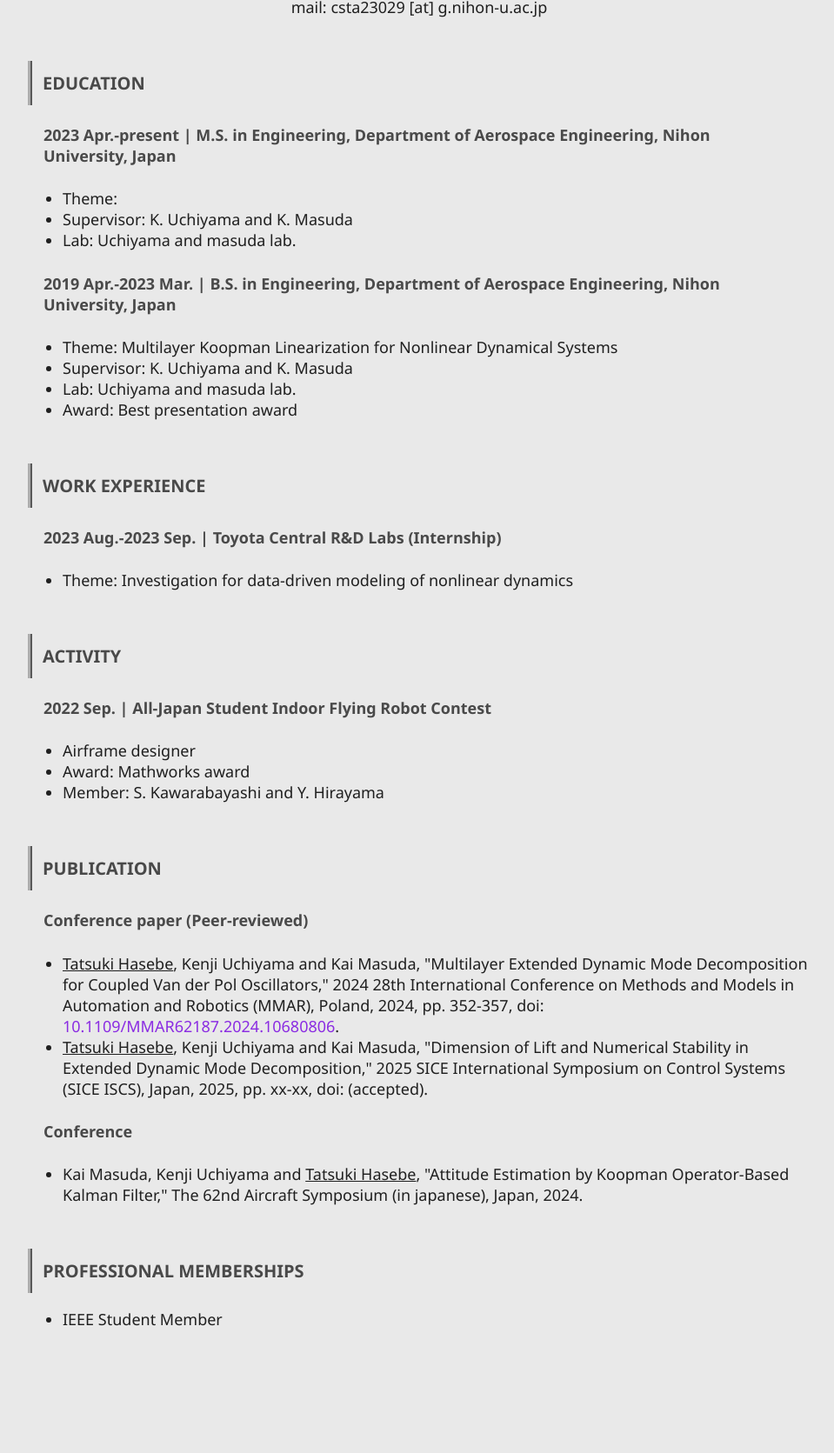
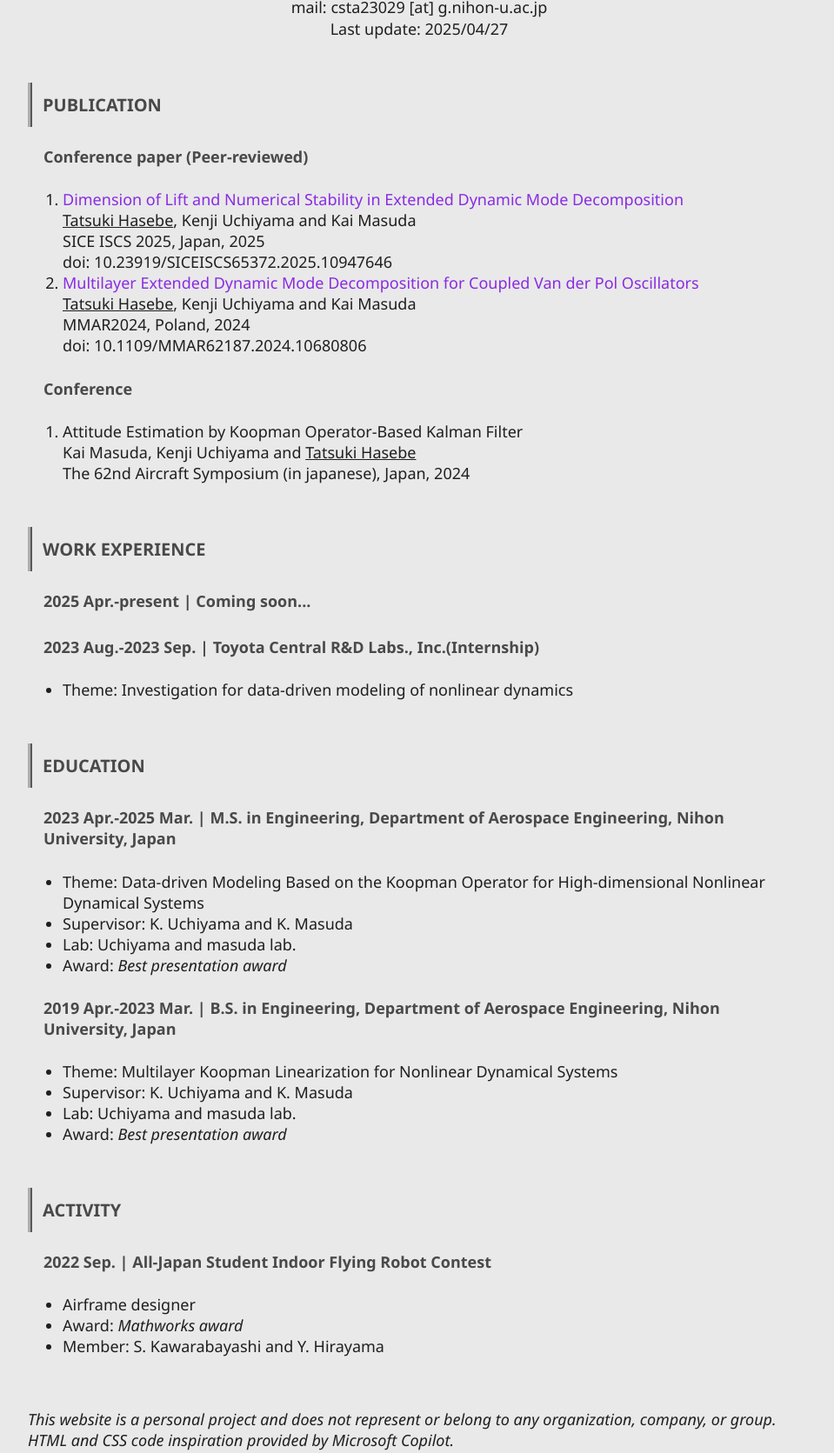
Before and after one commit to hasebeta/hasebeta.github.io, a plain HTML site: page index.html in a window 1280 px wide. Shown: the part 173-1844 px from the top of the page at 87% size, without its empty margins (158-1117 px from the left). Before the commit the page ends 1720 px from the top, so only its background shows below. Drawn offline with Linux system fonts and the light colour scheme.

Commit message:
Update index.html

```diff
--- a/index.html
+++ b/index.html
@@ -1,6 +1,6 @@
 <!--
 Tatsuki Hasebe
-LUD: 2025/02/12
+LUD: 2025/04/27
 -->
 
 <!DOCTYPE html>
@@ -17,14 +17,53 @@ LUD: 2025/02/12
             <div class="nametitle">
                 <p class="nametitle-myname"><strong>Tatsuki</strong> Hasebe</p>
                 <p class="nametitle-sub">mail: csta23029 [at] g.nihon-u.ac.jp</p>
+                <p class="nametitle-sub">Last update: 2025/04/27</p>
             </div>
 
+            <h1>PUBLICATION</h1>
+            <h2>Conference paper (Peer-reviewed)</h2>
+            <p>
+                <ol>
+                    <li><a href="https://doi.org/10.23919/SICEISCS65372.2025.10947646">
+                        Dimension of Lift and Numerical Stability in Extended Dynamic Mode Decomposition</a><br>
+                        <u>Tatsuki Hasebe</u>, Kenji Uchiyama and Kai Masuda<br>
+                        SICE ISCS 2025, Japan, 2025<br>
+                        doi: 10.23919/SICEISCS65372.2025.10947646<br>
+                    </li>
+                    <li><a href="https://doi.org/10.1109/MMAR62187.2024.10680806">
+                        Multilayer Extended Dynamic Mode Decomposition for Coupled Van der Pol Oscillators</a><br>
+                        <u>Tatsuki Hasebe</u>, Kenji Uchiyama and Kai Masuda<br>
+                        MMAR2024, Poland, 2024<br>
+                        doi: 10.1109/MMAR62187.2024.10680806
+                    </li>
+                </ol>
+            </p>
+
+            <h2>Conference</h2>
+            <p>
+                <ol>
+                    <li>
+                        Attitude Estimation by Koopman Operator-Based Kalman Filter<br>
+                        Kai Masuda, Kenji Uchiyama and <u>Tatsuki Hasebe</u><br>
+                        The 62nd Aircraft Symposium (in japanese), Japan, 2024
+                    </li>
+                </ol>
+            </p>
+
+            <h1>WORK EXPERIENCE</h1>
+            <h2>2025 Apr.-present | Coming soon...</h2>
+            <h2>2023 Aug.-2023 Sep. | Toyota Central R&D Labs., Inc.(Internship)</h2>
+            <ul>
+                <li>Theme: Investigation for data-driven modeling of nonlinear dynamics</li>
+            </ul>
+
             <h1>EDUCATION</h1>
-            <h2>2023 Apr.-present | M.S. in Engineering, Department of Aerospace Engineering, Nihon University, Japan</h2>
+            <h2>2023 Apr.-2025 Mar. | M.S. in Engineering, Department of Aerospace Engineering, Nihon University, Japan</h2>
             <ul>
-                <li>Theme: </li>
+                <li>Theme: Data-driven Modeling Based on the Koopman Operator for High-dimensional Nonlinear Dynamical Systems</li>
                 <li>Supervisor: K. Uchiyama and K. Masuda</li>
                 <li>Lab: Uchiyama and masuda lab.</li>
+                <li>Award: <em>Best presentation award</em></li>
             </ul>
 
             <h2>2019 Apr.-2023 Mar. | B.S. in Engineering, Department of Aerospace Engineering, Nihon University, Japan</h2>
@@ -32,57 +71,20 @@ LUD: 2025/02/12
                 <li>Theme: Multilayer Koopman Linearization for Nonlinear Dynamical Systems</li>
                 <li>Supervisor: K. Uchiyama and K. Masuda</li>
                 <li>Lab: Uchiyama and masuda lab. </li>
-                <li>Award: Best presentation award</li>
-            </ul>
-
-            <h1>WORK EXPERIENCE</h1>
-            <h2>2023 Aug.-2023 Sep. | Toyota Central R&D Labs (Internship)</h2>
-            <ul>
-                <li>Theme: Investigation for data-driven modeling of nonlinear dynamics</li>
+                <li>Award: <em>Best presentation award</em></li>
             </ul>
 
             <h1>ACTIVITY</h1>
             <h2>2022 Sep. | All-Japan Student Indoor Flying Robot Contest</h2>
             <ul>
                 <li>Airframe designer</li>
-                <li>Award: Mathworks award</li>
+                <li>Award: <em>Mathworks award</em></li>
                 <li>Member: S. Kawarabayashi and Y. Hirayama</li>
             </ul>
-
-            <h1>PUBLICATION</h1>
-            <h2>Conference paper (Peer-reviewed)</h2>
-            <p>
-                <ul>
-                    <li><u>Tatsuki Hasebe</u>, Kenji Uchiyama and Kai Masuda,
-                        "Multilayer Extended Dynamic Mode Decomposition for Coupled Van der Pol Oscillators,"
-                        2024 28th International Conference on Methods and Models in Automation and Robotics (MMAR), Poland,
-                        2024, pp. 352-357, doi:
-                        <a href="https://doi.org/10.1109/MMAR62187.2024.10680806">10.1109/MMAR62187.2024.10680806</a>.</li>
-                    <li><u>Tatsuki Hasebe</u>, Kenji Uchiyama and Kai Masuda,
-                        "Dimension of Lift and Numerical Stability in Extended Dynamic Mode Decomposition,"
-                        2025 SICE International Symposium on Control Systems (SICE ISCS), Japan,
-                        2025, pp. xx-xx, doi: (accepted). </li>
-
-                </ul>
-            </p>
-
-            <h2>Conference</h2>
-            <p>
-                <ul>
-                    <li>Kai Masuda, Kenji Uchiyama and <u>Tatsuki Hasebe</u>,
-                        "Attitude Estimation by Koopman Operator-Based Kalman Filter,"
-                        The 62nd Aircraft Symposium (in japanese), Japan,
-                        2024.</li>
-                </ul>
-            </p>
-
-            <h1>PROFESSIONAL MEMBERSHIPS</h1>
-            <p>
-                <ul>
-                    <li>IEEE Student Member</li>
-                </ul>
-            </p>
-
+            <br>
+            <p><em>This website is a personal project and does not represent or belong to any organization, company, or group.
+                HTML and CSS code inspiration provided by Microsoft Copilot.
+            </em></p>
             </main>
     </body>
 </html>
```
